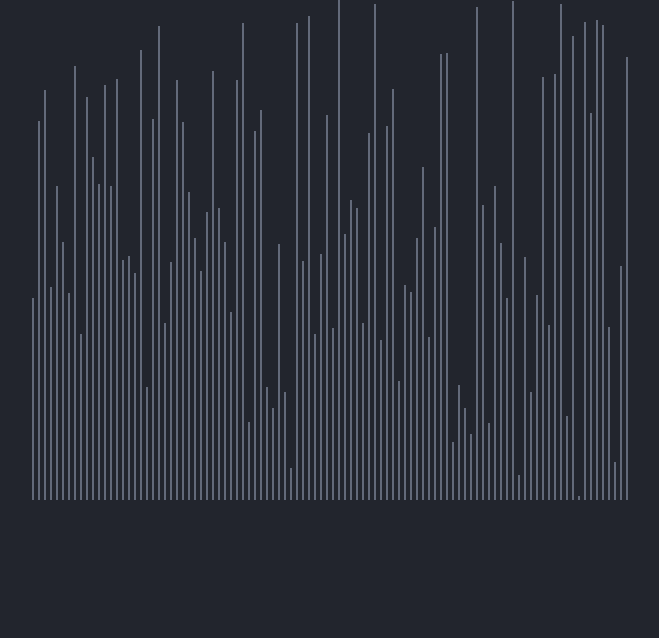
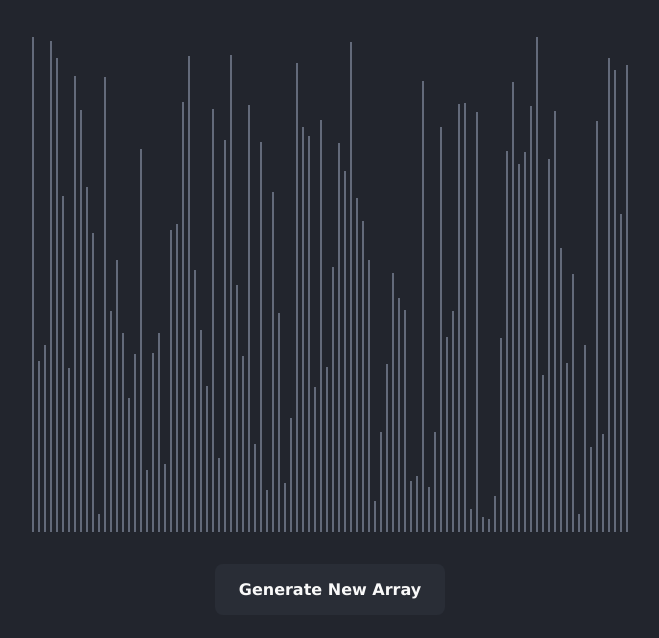
Before and after one commit to Dunkelhaiser/Sorting-Visualizer, a React (Vite) app: page / in a window 1280 px wide. Shown: the top 638 px of the page, without its empty margins (310-969 px from the left). Built offline with nearby package versions, Linux system fonts and the light colour scheme.

Commit message:
Added generation button

```diff
--- /dev/null
+++ b/src/components/Button/Button.module.scss
@@ -0,0 +1,20 @@
+.button {
+    padding: 1em 1.5em;
+
+    font-weight: bold;
+
+    background-color: var(--element);
+    border: none;
+    border-radius: 0.5em;
+
+    transition: var(--hover);
+
+    &:hover,
+    &:focus-visible {
+        background-color: var(--element-hover);
+    }
+
+    &:active {
+        background-color: var(--element-active);
+    }
+}
--- /dev/null
+++ b/src/components/Button/Button.tsx
@@ -0,0 +1,15 @@
+import ButtonStyles from "./Button.module.scss";
+
+interface Props {
+    title: string;
+    onClick: () => void;
+}
+
+const Button: React.FC<Props> = ({ title, onClick }) => {
+    return (
+        <button className={ButtonStyles.button} type="button" onClick={onClick}>
+            {title}
+        </button>
+    );
+};
+export default Button;
--- a/src/components/Visualizer/Visualizer.module.scss
+++ b/src/components/Visualizer/Visualizer.module.scss
@@ -1,6 +1,18 @@
+@use "../../scss/abstract/mixins" as *;
+
+.main {
+    @include flex($gap: 2rem, $align: center);
+
+    min-height: 100vh;
+    padding: 2rem 5rem;
+}
+
 .visualizer {
+    @include flex($direction: row, $align: end);
+
+    position: relative;
     width: fit-content;
-    margin: 0 auto;
+    height: 500px;
     white-space: nowrap;
 }
 
--- a/src/components/Visualizer/Visualizer.tsx
+++ b/src/components/Visualizer/Visualizer.tsx
@@ -1,5 +1,6 @@
 import { useEffect, useState } from "react";
 import { v4 as uuid } from "uuid";
+import Button from "../Button/Button";
 import VisualizerStyles from "./Visualizer.module.scss";
 
 const Visualizer: React.FC = () => {
@@ -9,19 +10,26 @@ const Visualizer: React.FC = () => {
         return Math.floor(Math.random() * (max - min + 1) + min);
     };
 
-    useEffect(() => {
+    const generateArray = () => {
         const arr = [];
         for (let i = 0; i < 100; i++) {
             arr.push(randomInt(5, 1000));
         }
-        setData(arr);
+        return arr;
+    };
+
+    useEffect(() => {
+        setData(generateArray());
     }, []);
     return (
-        <section className={VisualizerStyles.visualizer}>
-            {data.map((value) => (
-                <div key={uuid()} className={VisualizerStyles.element} style={{ height: `${value / 2}px` }} />
-            ))}
-        </section>
+        <main className={VisualizerStyles.main}>
+            <section className={VisualizerStyles.visualizer}>
+                {data.map((value) => (
+                    <div key={uuid()} className={VisualizerStyles.element} style={{ height: `${value / 2}px` }} />
+                ))}
+            </section>
+            <Button title="Generate New Array" onClick={() => setData(generateArray)} />
+        </main>
     );
 };
 export default Visualizer;
--- a/src/scss/abstract/_animations.scss
+++ b/src/scss/abstract/_animations.scss
@@ -1,3 +1,3 @@
 :root {
-    --hover: all 0.3s;
+    --hover: all 0.1s;
 }
--- a/src/scss/abstract/_colors.scss
+++ b/src/scss/abstract/_colors.scss
@@ -1,6 +1,9 @@
 :root {
     --background: #22252d;
     --foreground: #292d36;
+    --element: #292d36;
+    --element-hover: #303540;
+    --element-active: #272b34;
     --bars: #636a7a;
     --text: #f9f9f9;
     --dark-shadow: rgba(32 37 41 / 20%);
```
